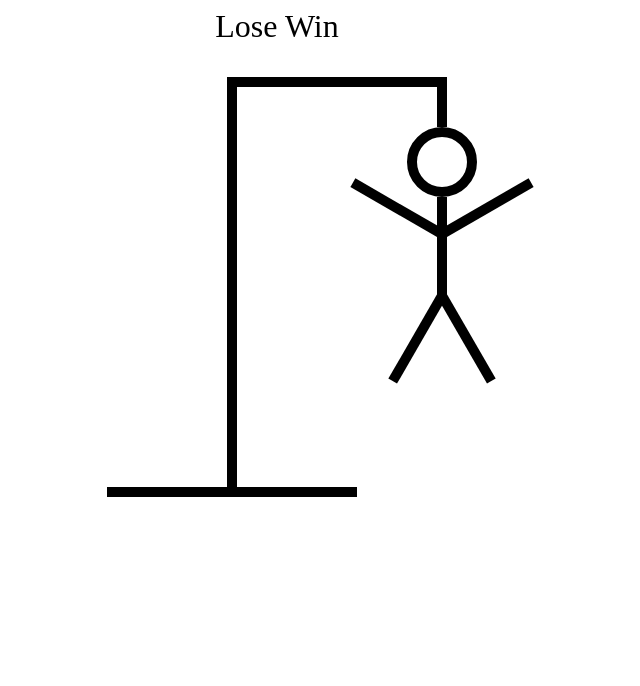
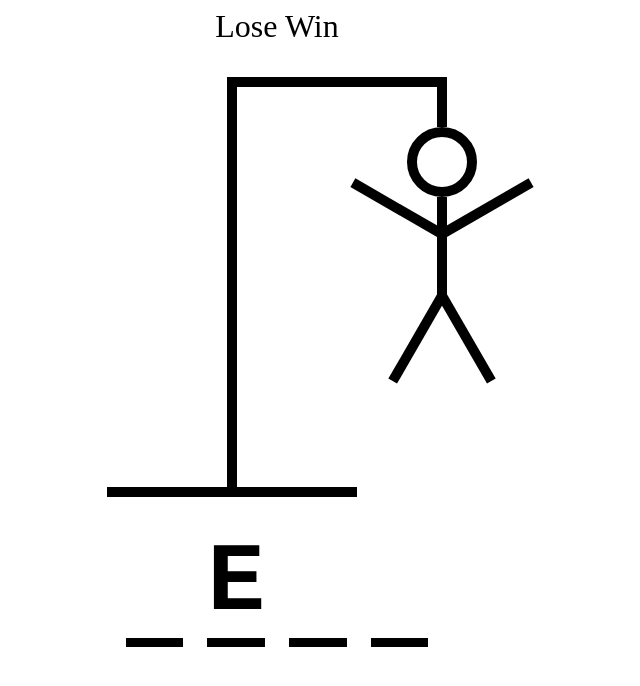
Before and after one commit to AdityaJamdade/hangman-game, a React (Vite) app: page / in a window 1280 px wide. Shown: the top 686 px of the page, without its empty margins (363-1003 px from the left). Built offline with nearby package versions, Linux system fonts and the light colour scheme.

Commit message:
completed HangmanWord

```diff
--- a/src/App.tsx
+++ b/src/App.tsx
@@ -25,7 +25,7 @@
       <div style={{ fontSize: "2rem", textAlign: "center" }}>Lose Win</div>
 
       <HangmanDrawing />
-      {/* <HangmanWord /> */}
+      <HangmanWord />
       {/* <Keyboard /> */}
     </div>
   );
--- a/src/components/HangmanWord.tsx
+++ b/src/components/HangmanWord.tsx
@@ -1,5 +1,25 @@
-export function HangmanWord(){
+export function HangmanWord() {
+  const word = "test";
+  const guessedLetters = ["e"]
 
-
-    return <h1>Hangman Word</h1>
+  return (
+    <div
+      style={{
+        display: "flex",
+        gap: ".25em",
+        fontSize: "6rem",
+        fontWeight: "bold",
+        textTransform: "uppercase",
+        fontFamily: "monospace",
+      }}
+    >
+      {word.split("").map((letter, index) => (
+        <span style={{ borderBottom: "0.1em solid black" }} key={index}>
+            <span style={{
+                visibility:guessedLetters.includes(letter) ? "visible" : "hidden",
+            }}>{letter}</span>
+        </span>
+      ))}
+    </div>
+  );
 }
```
